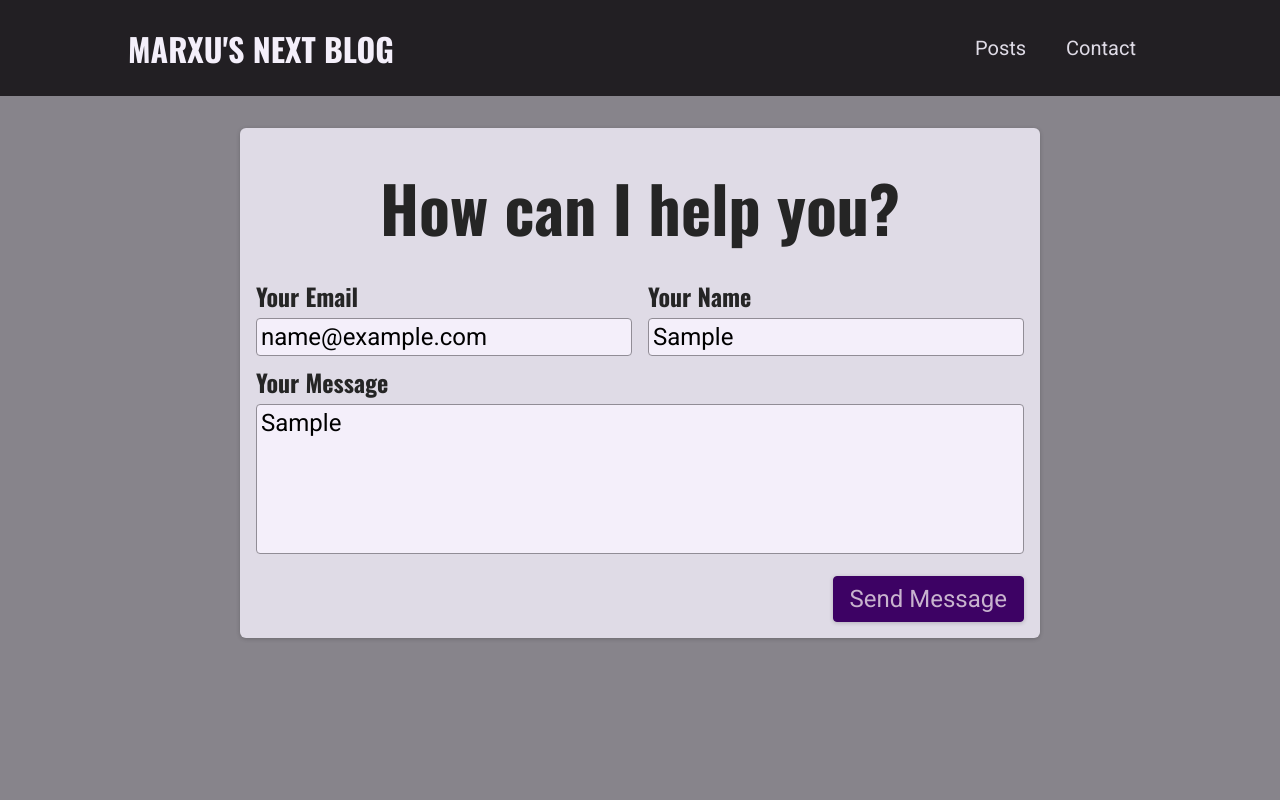
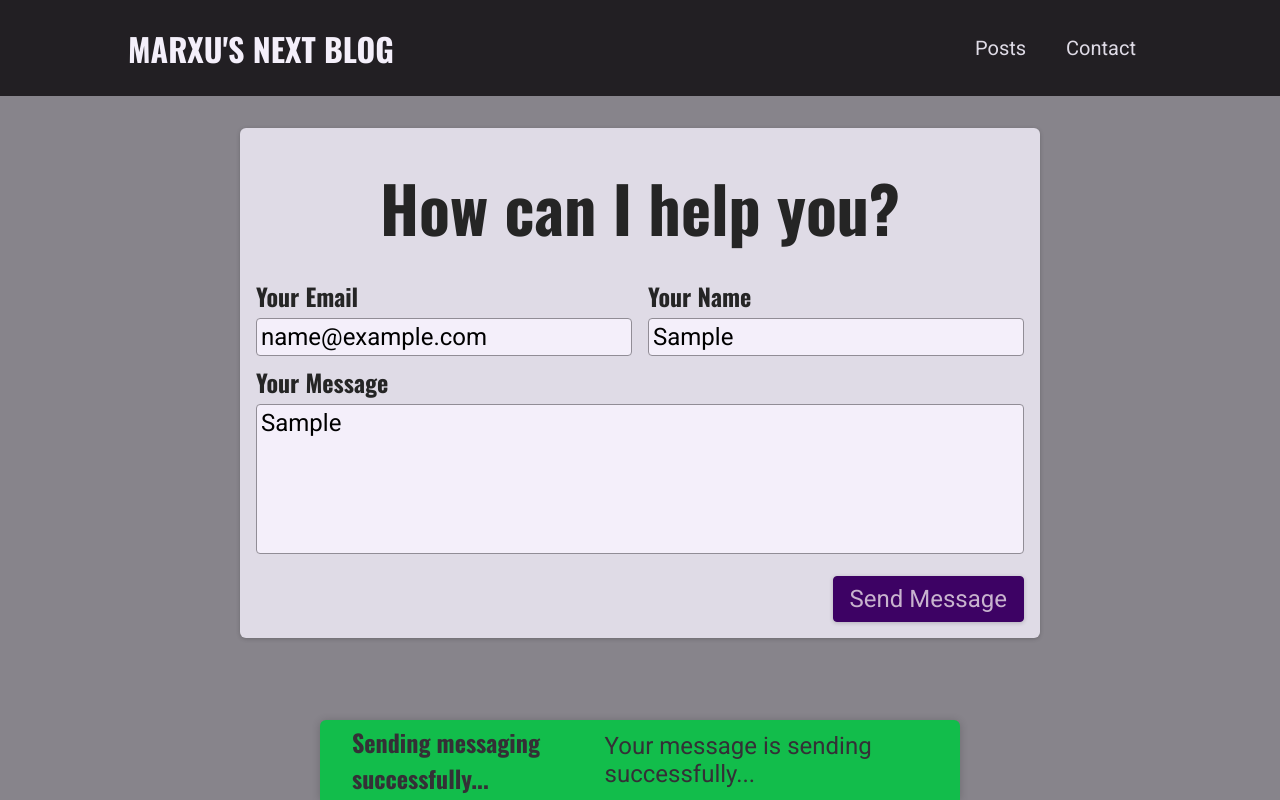
Before and after one commit to huanhunmao/Next_Project_Note_App, a Next.js app: page /contact in a window 1280 px wide. Both pictures are taken after typing "name@example.com", "Sample", "Sample" into the empty fields and a click on the button "Send Message". Built offline with nearby package versions, Linux system fonts and the light colour scheme.

Commit message:
feat: 添加 接口请求不同状态下的 不同提示样式

```diff
--- a/components/contact/contact-form.js
+++ b/components/contact/contact-form.js
@@ -1,26 +1,83 @@
-import { useState } from 'react'
+import { useEffect, useState } from 'react'
 import classes from './contact-form.module.css'
+import Notification from '../../ui/notification'
 
 function ContactForm(){
     const [enterEmail, setEnteredEmail] = useState('')
     const [enterName, setEnteredName] = useState('')
     const [enterMessage, setEnteredMessage] = useState('')
+    const [requestStatus, setRequestStatus] = useState()
+    const [requestError, setRequestError] = useState()
 
-    function handleSubmit(e){
-        // 阻止默认提交后刷新页面 行为
-        e.preventDefault()
+    useEffect(() => {
+        if(requestStatus === 'success' || requestStatus === 'error'){
+            const timer = setTimeout(() => {
+                setRequestStatus(null)
+                setRequestError(null)
+            }, 3000)
 
-        fetch('/api/contact', {
+            return () => clearTimeout(timer)
+        }
+    },[requestStatus])
+
+   async function sendRequest(sendMessages){
+       const res =  await fetch('/api/contact', {
             method: 'POST',
-            body: JSON.stringify({
-                email: enterEmail,
-                name: enterName,
-                message: enterMessage
-            }),
+            body: JSON.stringify(sendMessages),
             headers: {
                 'Content-type': 'application/json'
             }
         })
+
+        const data = await res.json()
+        if(!res.ok){
+            throw new Error(data.message || 'Something went wrong')
+        }
+    }
+  async  function handleSubmit(e){
+        // 阻止默认提交后刷新页面 行为
+        e.preventDefault()
+
+        setRequestStatus('pending')
+
+        try{
+            await sendRequest({
+                email:enterEmail,
+                name:enterName,
+                message:enterMessage
+            })
+
+            setRequestStatus('success')
+        }catch(e){
+            setRequestStatus('error')
+            setRequestError(e.message || 'Something went wrong')
+        }
+    }
+
+    let notification
+
+    if(requestStatus === 'pending'){
+        notification = {
+            status: 'pending',
+            title: 'Sending messaging ...',
+            message: 'Your message is on the way'
+        }
+    }
+
+    if(requestStatus === 'success'){
+        notification = {
+            status: 'success',
+            title: 'Sending messaging successfully...',
+            message: 'Your message is sending successfully...'
+        }
+    }
+
+    if(requestStatus === 'error'){
+        notification = {
+            status: 'error',
+            title: 'Sending messaging failed...',
+            message: requestError
+        }
     }
 
     return (
@@ -45,6 +102,14 @@
                         <button>Send Message</button>
                     </div>
             </form>
+
+            {
+                notification && <Notification
+                title={notification.title}
+                status={notification.status}
+                message={notification.message}
+                />
+            }
         </section>
     )
 }
--- /dev/null
+++ b/ui/notification.js
@@ -0,0 +1,32 @@
+import ReactDOM from 'react-dom';
+
+import classes from './notification.module.css';
+
+function Notification(props) {
+  const { title, message, status } = props;
+
+  let statusClasses = '';
+
+  if (status === 'pending') {
+    statusClasses = classes.pending;
+  }
+
+  if (status === 'success') {
+    statusClasses = classes.success;
+  }
+
+  if (status === 'error') {
+    statusClasses = classes.error;
+  }
+
+  const cssClasses = `${classes.notification} ${statusClasses}`;
+
+  return (
+    <div className={cssClasses}>
+      <h2>{title}</h2>
+      <p>{message}</p>
+    </div>
+  );
+}
+
+export default Notification;
--- /dev/null
+++ b/ui/notification.module.css
@@ -0,0 +1,47 @@
+.notification {
+  display: flex;
+  justify-content: space-between;
+  align-items: center;
+  color: var(--color-grey-100);
+  background-color: var(--color-grey-800);
+  padding: 0 var(--size-8);
+  box-shadow: 0 1px 8px rgba(0, 0, 0, 0.2);
+  position: fixed;
+  height: 5rem;
+  bottom: 0;
+  width: 100%;
+  left: 0;
+  border-top-right-radius: 0;
+  border-top-left-radius: 0;
+}
+
+.notification h2 {
+  font-size: var(--size-6);
+  margin: 0;
+}
+
+.notification p {
+  margin: 0;
+}
+
+.pending {
+    color: var(--color-success-100);
+  }
+
+.success {
+  background-color: var(--color-success-500);
+  color: var(--color-grey-800);
+}
+
+.error {
+  background-color: var(--color-error-500);
+}
+
+@media (min-width: 768px) {
+  .notification {
+    width: 40rem;
+    left: calc(50% - 20rem);
+    border-top-right-radius: 6px;
+    border-top-left-radius: 6px;
+  }
+}
```
